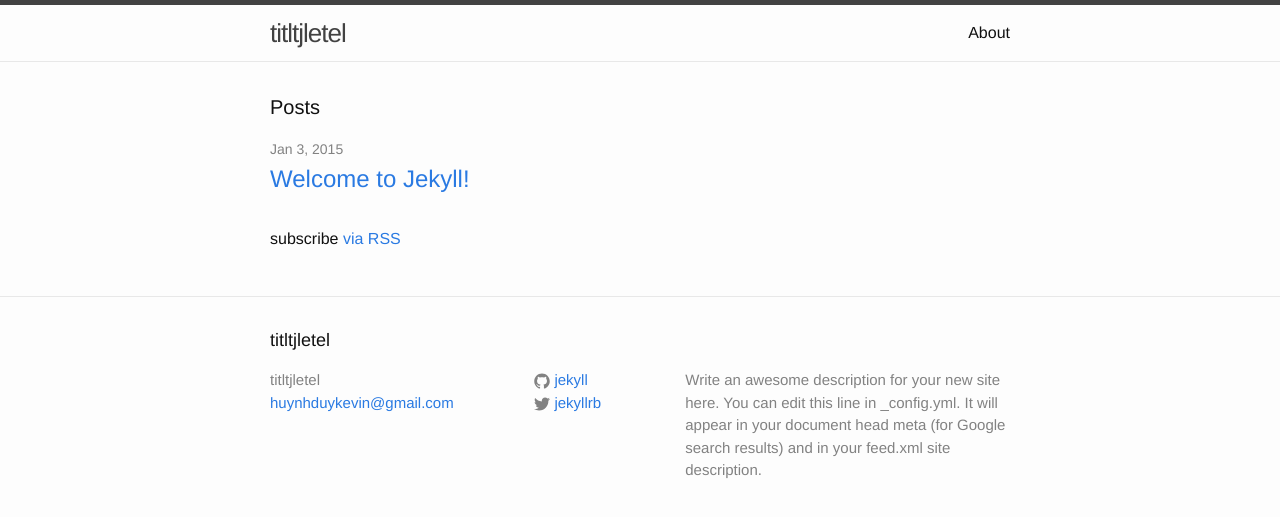
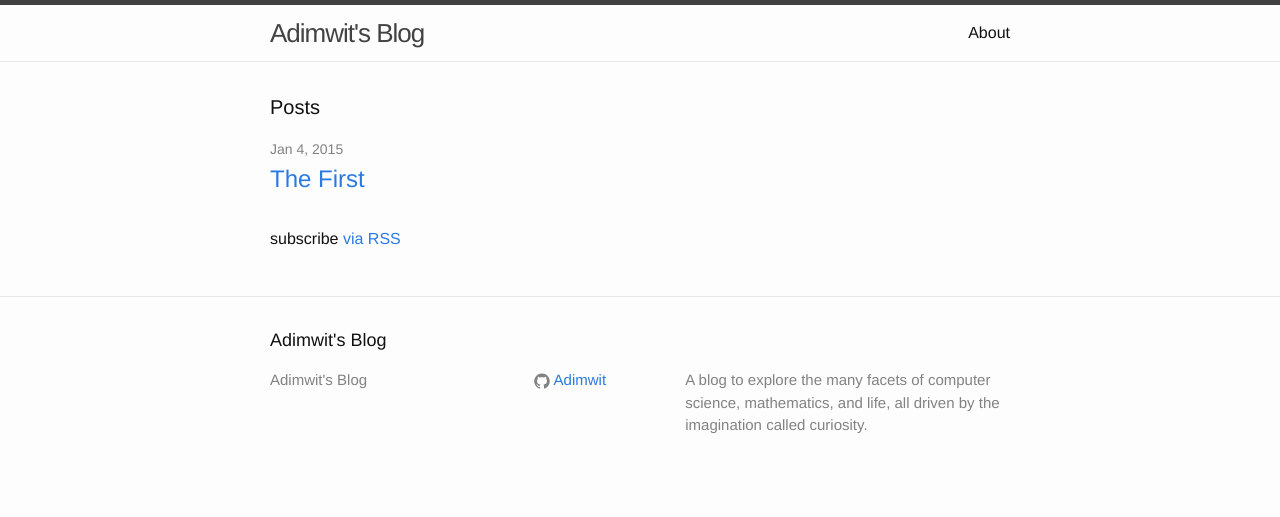
Before and after one commit to Adimwit/Adimwit.github.io, a Jekyll site: the page built from index.html, in a window 1280 px wide. Shown: the top 517 px of the page. Built offline with Jekyll 4.4.1, drawn with Linux system fonts in a browser that asks for light colours.

Commit message:
added first post and site descrip., removed twitter

```diff
--- a/_config.yml
+++ b/_config.yml
@@ -1,14 +1,11 @@
 # Site settings
-title: titltjletel
+title: Adimwit's Blog
 email: huynhduykevin@gmail.com
 description: > # this means to ignore newlines until "baseurl:"
-  Write an awesome description for your new site here. You can edit this
-  line in _config.yml. It will appear in your document head meta (for
-  Google search results) and in your feed.xml site description.
+  A blog to explore the many facets of computer science, mathematics, and life, all driven by the imagination called curiosity.
 baseurl: "" # the subpath of your site, e.g. /blog/
-url: "http://yourdomain.com" # the base hostname & protocol for your site
-twitter_username: jekyllrb
-github_username:  jekyll
+url: "http://adimwit.github.io" # the base hostname & protocol for your site
+github_username:  Adimwit
 
 # Build settings
 markdown: kramdown
```
Also changed, not shown: _includes/footer.html (+13 -1 lines), _posts/2015-01-03-welcome-to-jekyll.markdown (deleted, +0 -25 lines), _posts/2015-01-04-First-Post.markdown (added, +21 -0 lines).
